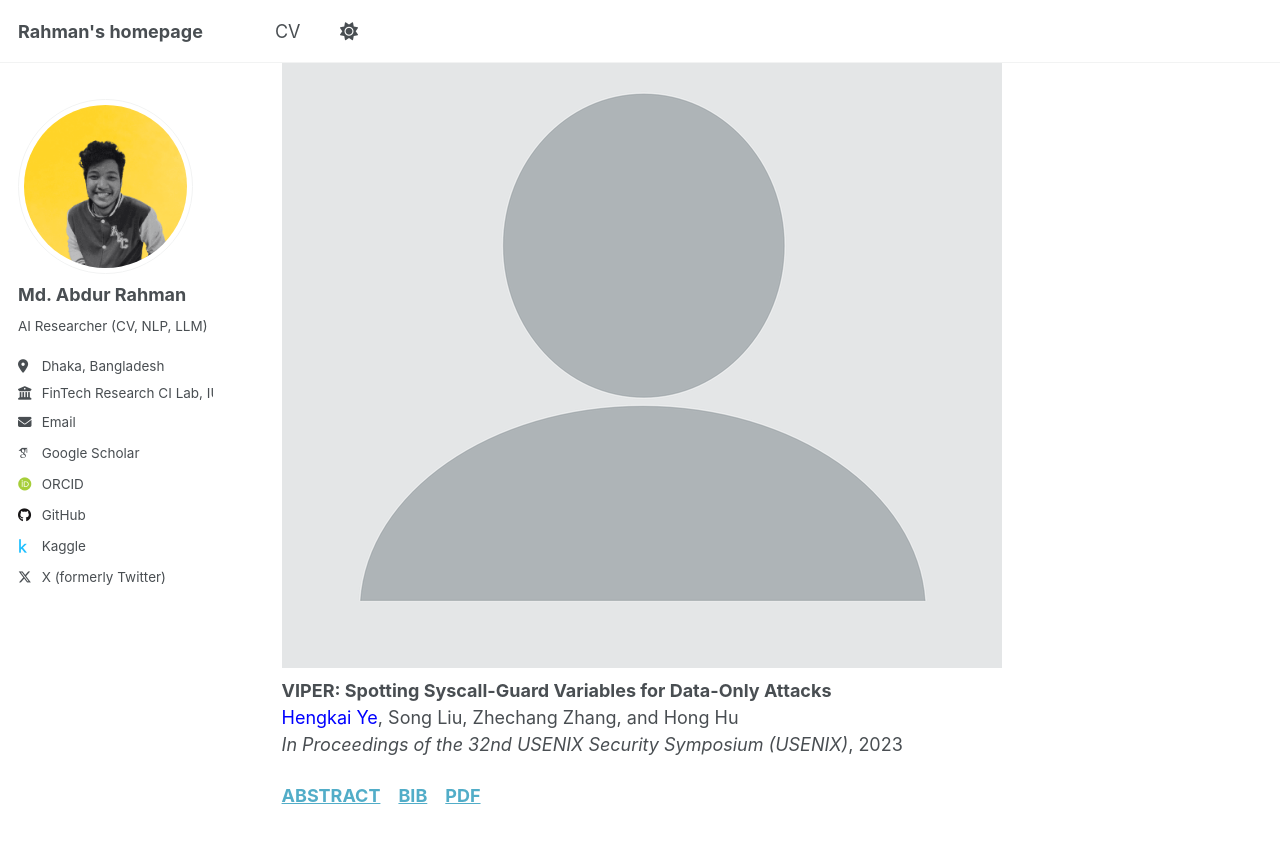
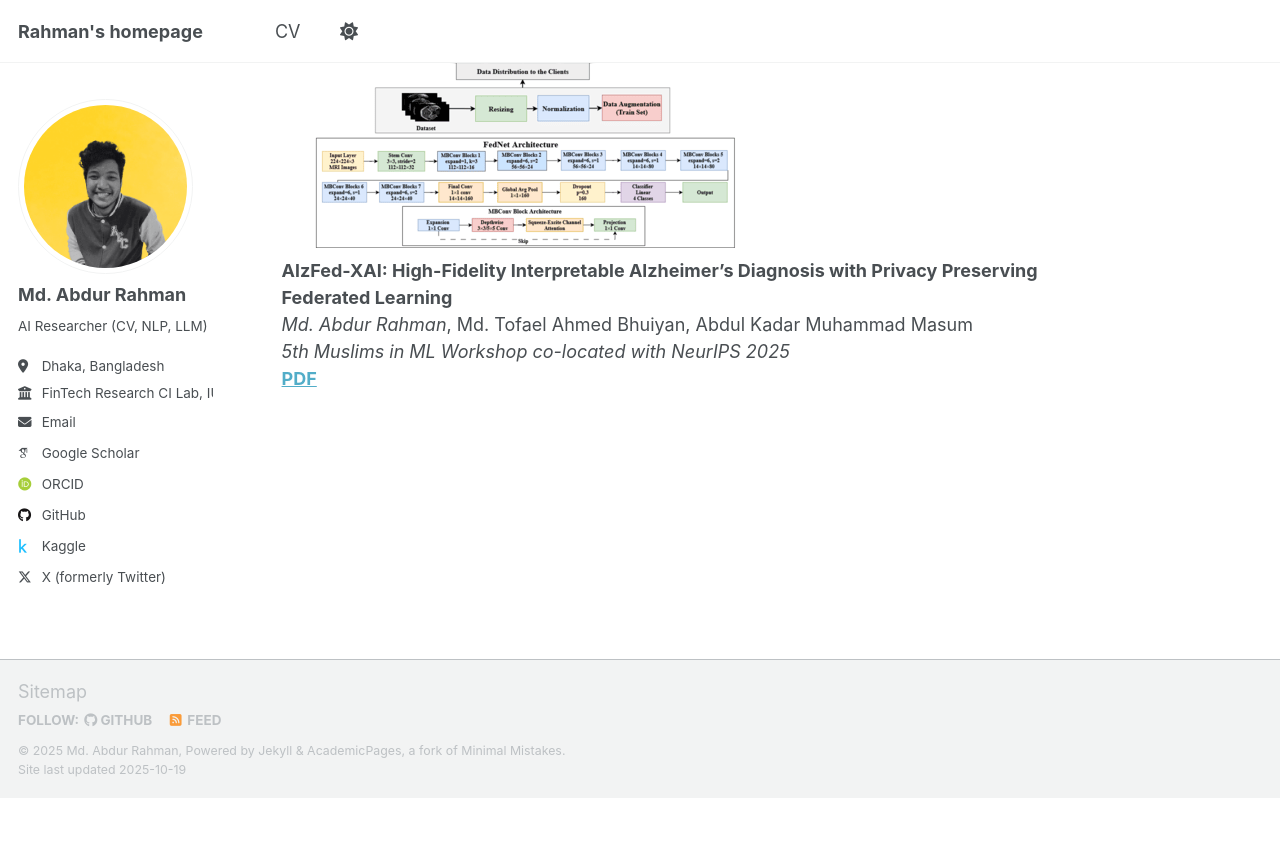
Before and after one commit to borhanitrash/borhanitrash.github.io, a Jekyll site: the page built from _pages/about.md, in a window 1280 px wide and 900 px high, scrolled down 947 px. Shown: the top 843 px of the window. Built offline with Jekyll 4.4.1, drawn with Linux system fonts in a browser that asks for light colours; some web fonts are replaced; a script that is not in the unit is left out; after the commit the page ends 1744 px from its top, so only the background shows below that.

Commit message:
Update about.md

```diff
--- a/_pages/about.md
+++ b/_pages/about.md
@@ -27,10 +27,9 @@ My current goal is to publish impactful research papers in **top-tier CORE A*/A
 
 ## Publications
 
-### ![USENIX '23](/images/profile.png)
+### ![NeurIPS'25](/images/MuslimInML.png)
 
-**VIPER: Spotting Syscall-Guard Variables for Data-Only Attacks**
-<span style="color:blue;">Hengkai Ye</span>, Song Liu, Zhechang Zhang, and Hong Hu
-*In Proceedings of the 32nd USENIX Security Symposium (USENIX)*, 2023
-
-[**ABSTRACT**](https://example.com/viper-abstract) [**BIB**](https://example.com/viper-bibtex) [**PDF**](https://example.com/viper-paper.pdf)
+**AlzFed-XAI: High-Fidelity Interpretable Alzheimer’s Diagnosis with Privacy Preserving Federated Learning**
+*Md. Abdur Rahman*, Md. Tofael Ahmed Bhuiyan, Abdul Kadar Muhammad Masum
+*5th Muslims in ML Workshop co-located with NeurIPS 2025*
+[**PDF**](/files/AlzFed_XAI.pdf)
```
